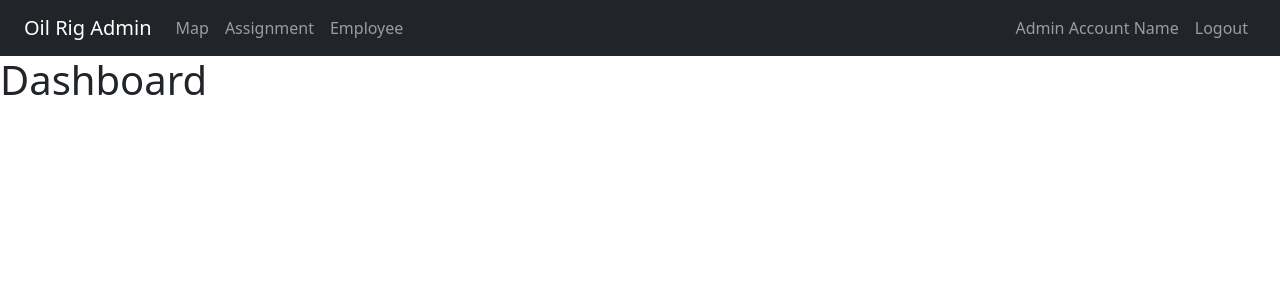
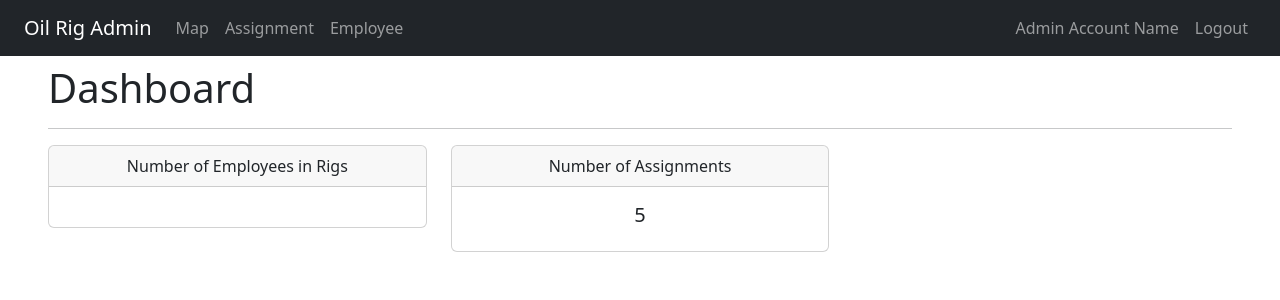
Before and after one commit to Nk-Kyle/OilRigFrontends, a React (Create React App) app in the folder oilrigadmin/: page / in a window 1280 px wide. Shown: the top 300 px of the page. Built offline with nearby package versions, Linux system fonts and the light colour scheme; no server answers; sample sign-in values are in the browser's storage.

Commit message:
feat: init dashboard

```diff
--- a/oilrigadmin/src/pages/dashboard/dashboard.jsx
+++ b/oilrigadmin/src/pages/dashboard/dashboard.jsx
@@ -1,13 +1,65 @@
-import React from "react";
+import React, { useEffect, useState } from "react";
+import { Card, ListGroup, ProgressBar } from "react-bootstrap";
 import { NavbarComponent } from "../../components/navbar";
 
-function LoginPage() {
+function Dashboard() {
+    const [analytics, setAnalytics] = useState({});
+    useEffect(() => {
+        fetchAnalytics();
+    }, []);
+
+    const fetchAnalytics = () => {
+        fetch(process.env.REACT_APP_BACKEND + "/analytics", {
+            method: "GET",
+        })
+            .then((res) => {
+                return res.json();
+            })
+            .then((data) => {
+                setAnalytics(data.data);
+            })
+            .catch((err) => {
+                console.log(err);
+            });
+    };
+
     return (
         <div>
             <NavbarComponent />
-            <h1>Dashboard</h1>
+            {/* Controls */}
+            <div className="px-5 pt-2">
+                <h1>Dashboard</h1>
+                <hr />
+
+                <div className="row">
+                    {/* Cards for number of employees */}
+                    <div className="col-md-4">
+                        <Card>
+                            <Card.Header className="d-flex justify-content-center">
+                                Number of Employees in Rigs
+                            </Card.Header>
+                            <Card.Body className="d-flex justify-content-center">
+                                <Card.Title>
+                                    {analytics ? analytics.count_logged_in : 0}
+                                </Card.Title>
+                            </Card.Body>
+                        </Card>
+                    </div>
+                    {/* Cards for number of assignments */}
+                    <div className="col-md-4">
+                        <Card>
+                            <Card.Header className="d-flex justify-content-center">
+                                Number of Assignments
+                            </Card.Header>
+                            <Card.Body className="d-flex justify-content-center">
+                                <Card.Title>5</Card.Title>
+                            </Card.Body>
+                        </Card>
+                    </div>
+                </div>
+            </div>
         </div>
     );
 }
 
-export default LoginPage;
+export default Dashboard;
```
